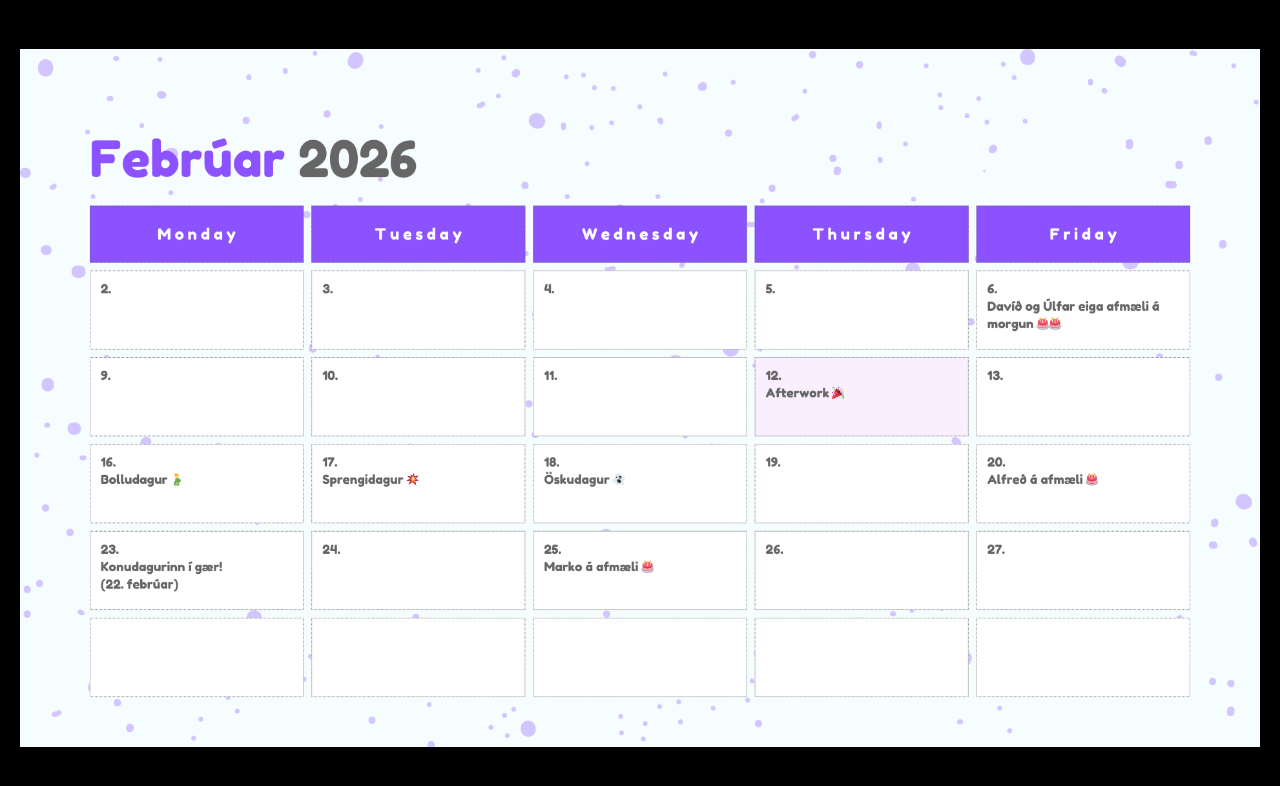
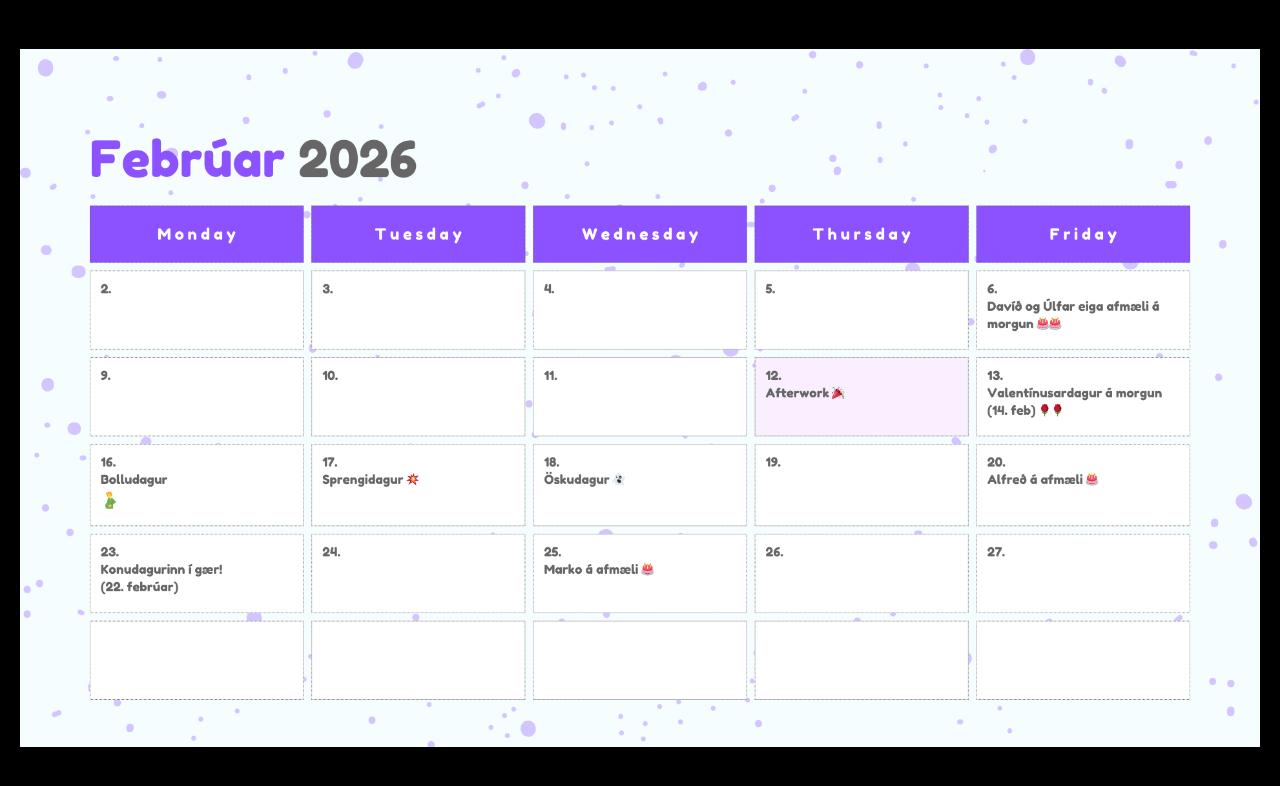
Before and after one commit to harpasteingrims/pearl-calendar-display, a plain HTML site: page index.html in a window 1280 px wide. Drawn offline with Linux system fonts and the light colour scheme.

Commit message:
valentines & font fix for chubby man

```diff
--- a/index.html
+++ b/index.html
@@ -28,7 +28,7 @@
   <body>
     <div class="calendar-container">
       <img
-        src="calendar_february_2026.png"
+        src="calendar_feb_2026_2.png"
         alt="Calendar January 2026"
         class="calendar-image"
       />
```
Also changed, not shown: calendar_feb_2026_2.png (added), calendar_february_2026.png (deleted).
